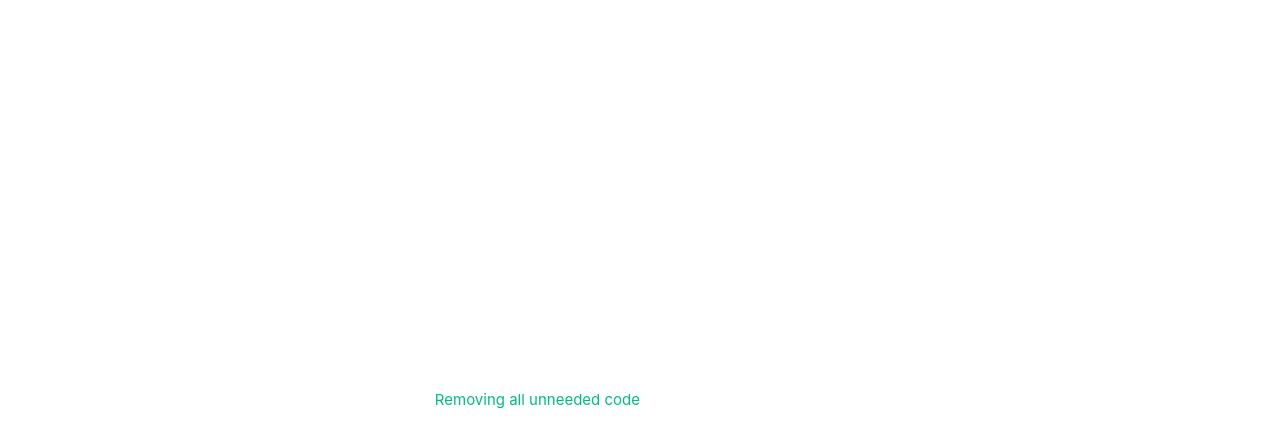
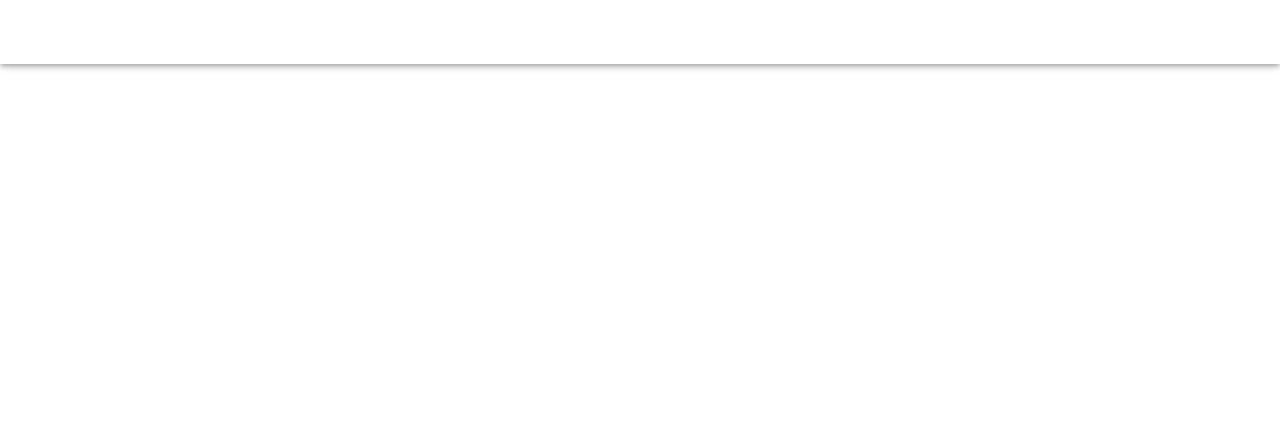
Before and after one commit to JoeyHopkins/MySite, a Vue app in the folder frontend/: page / in a window 1280 px wide. Shown: the top 446 px of the page. Built offline with nearby package versions, Linux system fonts and the light colour scheme.

Commit message:
Get vuetify installed and working with a test v-app-bar

```diff
--- a/frontend/package.json
+++ b/frontend/package.json
@@ -9,7 +9,8 @@
   },
   "dependencies": {
     "vue": "^3.3.4",
-    "vue-router": "^4.2.4"
+    "vue-router": "^4.2.4",
+    "vuetify": "^3.4.9"
   },
   "devDependencies": {
     "@vitejs/plugin-vue": "^4.2.3",
--- a/frontend/src/layouts/Default.vue
+++ b/frontend/src/layouts/Default.vue
@@ -1,4 +1,6 @@
 <template>
-  <div class="green">Removing all unneeded code</div>
+  <v-app>
+    <v-app-bar></v-app-bar>
+  </v-app>
 </template>
 <style scoped></style>
--- a/frontend/src/main.js
+++ b/frontend/src/main.js
@@ -3,4 +3,15 @@ import './assets/main.css'
 import { createApp } from 'vue'
 import App from './App.vue'
 
-createApp(App).mount('#app')
+// Vuetify
+import 'vuetify/styles'
+import { createVuetify } from 'vuetify'
+import * as components from 'vuetify/components'
+import * as directives from 'vuetify/directives'
+
+const vuetify = createVuetify({
+  components,
+  directives,
+})
+
+createApp(App).use(vuetify).mount('#app')
```
Also changed, not shown: 1 other file (tests, documents, lock files or other folders).
